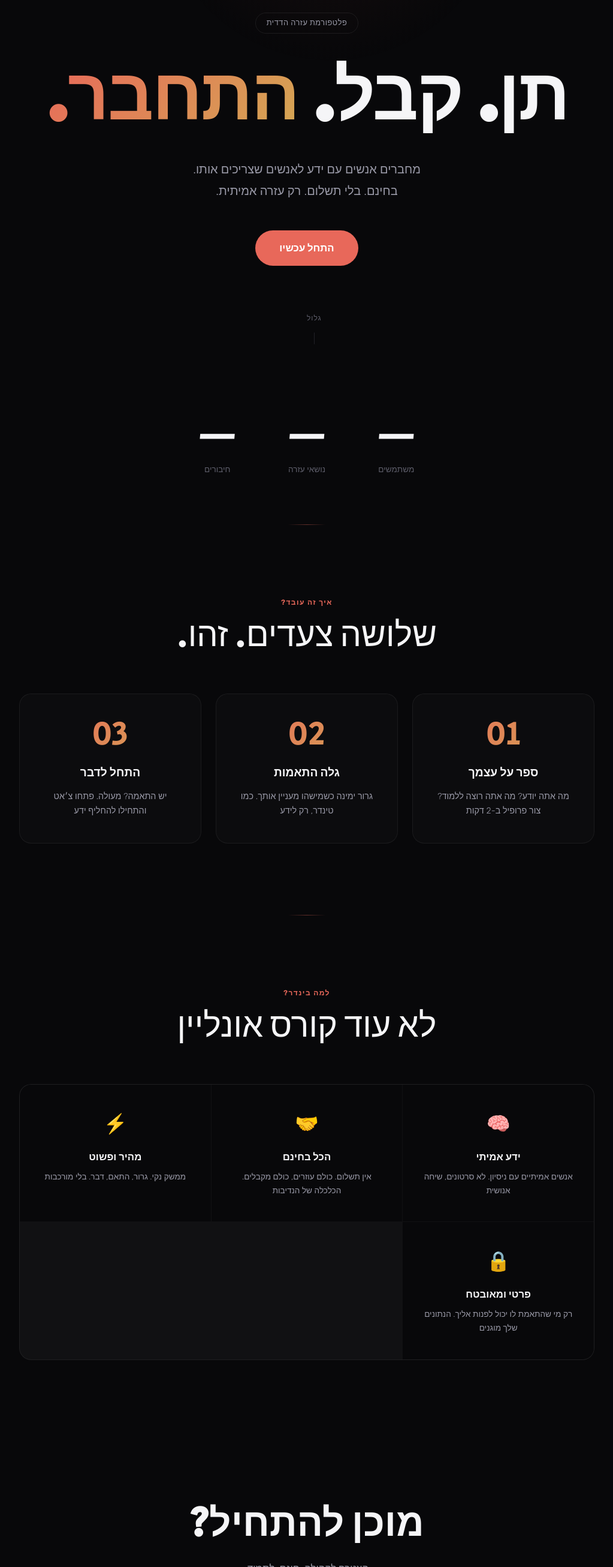
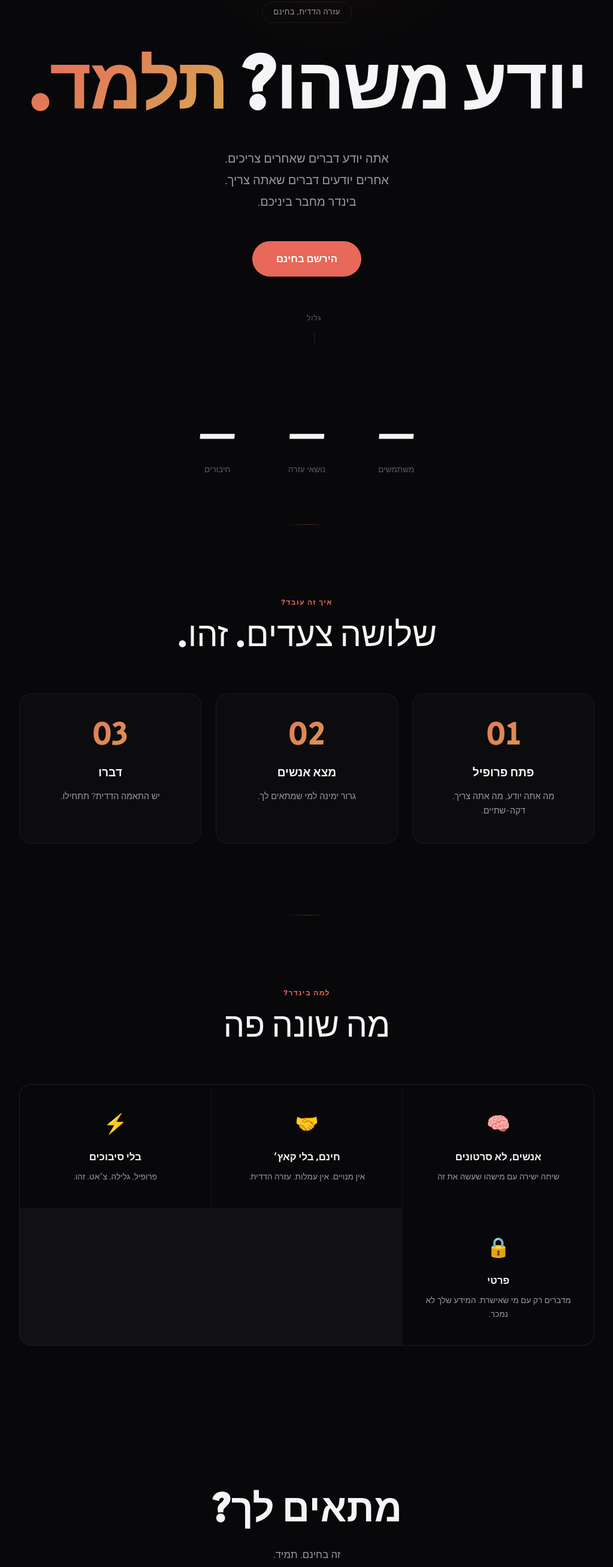
Before and after one commit to barlevari/Binder, a website: page Binder/public/index.html in a window 1280 px wide. Shown: the part 188-2800 px from the top of the page at 60% size, without its empty margins (128-1151 px from the left). Drawn offline with Linux system fonts and the light colour scheme; a script that the page names is missing.

Commit message:
Rewrite all site text — direct, human tone
Replace AI-sounding copy across all pages:
- Landing: steps, features, CTA rewritten (no buzzwords)
- Auth: simpler welcome text
- Onboarding: cleaner step titles and toast messages
- Discover: match popup text
- Matches: empty state and preview text

Co-Authored-By: Claude Opus 4.6 <noreply@anthropic.com>

```diff
--- a/Binder/public/index.html
+++ b/Binder/public/index.html
@@ -3,7 +3,7 @@
 <head>
   <meta charset="UTF-8">
   <meta name="viewport" content="width=device-width, initial-scale=1.0">
-  <meta name="description" content="בינדר - פלטפורמת עזרה הדדית. מצא מישהו שיעזור לך, או עזור למישהו אחר.">
+  <meta name="description" content="בינדר - עזרה הדדית בחינם. מצא מישהו שיעזור לך, או עזור למישהו אחר.">
   <title>בינדר | עזרה הדדית</title>
   <link rel="stylesheet" href="/css/styles.css?v=5">
   <style>
@@ -216,18 +216,19 @@
 
 <!-- Hero -->
 <section class="land-hero">
-  <div class="land-hero-tag">פלטפורמת עזרה הדדית</div>
+  <div class="land-hero-tag">עזרה הדדית, בחינם</div>
   <h1>
-    <span class="word">תן.</span>
-    <span class="word">קבל.</span>
-    <span class="word glow">התחבר.</span>
+    <span class="word">יודע</span>
+    <span class="word">משהו?</span>
+    <span class="word glow">תלמד.</span>
   </h1>
   <p class="land-hero-sub">
-    מחברים אנשים עם ידע לאנשים שצריכים אותו.<br>
-    בחינם. בלי תשלום. רק עזרה אמיתית.
+    אתה יודע דברים שאחרים צריכים.<br>
+    אחרים יודעים דברים שאתה צריך.<br>
+    בינדר מחבר ביניכם.
   </p>
   <div class="land-hero-cta">
-    <a href="/auth.html?tab=signup">התחל עכשיו</a>
+    <a href="/auth.html?tab=signup">הירשם בחינם</a>
   </div>
   <div class="land-scroll-hint">
     <span>גלול</span>
@@ -262,18 +263,18 @@
   <div class="land-steps">
     <div class="land-step reveal delay-1" data-tilt>
       <div class="land-step-num">01</div>
-      <h3>ספר על עצמך</h3>
-      <p>מה אתה יודע? מה אתה רוצה ללמוד? צור פרופיל ב-2 דקות</p>
+      <h3>פתח פרופיל</h3>
+      <p>מה אתה יודע, מה אתה צריך. דקה-שתיים.</p>
     </div>
     <div class="land-step reveal delay-2" data-tilt>
       <div class="land-step-num">02</div>
-      <h3>גלה התאמות</h3>
-      <p>גרור ימינה כשמישהו מעניין אותך. כמו טינדר, רק לידע</p>
+      <h3>מצא אנשים</h3>
+      <p>גרור ימינה למי שמתאים לך.</p>
     </div>
     <div class="land-step reveal delay-3" data-tilt>
       <div class="land-step-num">03</div>
-      <h3>התחל לדבר</h3>
-      <p>יש התאמה? מעולה. פתחו צ׳אט והתחילו להחליף ידע</p>
+      <h3>דברו</h3>
+      <p>יש התאמה הדדית? תתחילו.</p>
     </div>
   </div>
 </section>
@@ -284,37 +285,37 @@
 <section class="land-section" style="text-align:center;">
   <div class="reveal">
     <div class="land-label">למה בינדר?</div>
-    <div class="land-title">לא עוד קורס אונליין</div>
+    <div class="land-title">מה שונה פה</div>
   </div>
   <div class="land-features reveal">
     <div class="land-feature">
       <div class="land-feature-icon">🧠</div>
-      <h3>ידע אמיתי</h3>
-      <p>אנשים אמיתיים עם ניסיון. לא סרטונים, שיחה אנושית</p>
+      <h3>אנשים, לא סרטונים</h3>
+      <p>שיחה ישירה עם מישהו שעשה את זה</p>
     </div>
     <div class="land-feature">
       <div class="land-feature-icon">🤝</div>
-      <h3>הכל בחינם</h3>
-      <p>אין תשלום. כולם עוזרים, כולם מקבלים. הכלכלה של הנדיבות</p>
+      <h3>חינם, בלי קאץ׳</h3>
+      <p>אין מנויים. אין עמלות. עזרה הדדית.</p>
     </div>
     <div class="land-feature">
       <div class="land-feature-icon">⚡</div>
-      <h3>מהיר ופשוט</h3>
-      <p>ממשק נקי. גרור, התאם, דבר. בלי מורכבות</p>
+      <h3>בלי סיבוכים</h3>
+      <p>פרופיל, גלילה, צ׳אט. זהו.</p>
     </div>
     <div class="land-feature">
       <div class="land-feature-icon">🔒</div>
-      <h3>פרטי ומאובטח</h3>
-      <p>רק מי שהתאמת לו יכול לפנות אליך. הנתונים שלך מוגנים</p>
+      <h3>פרטי</h3>
+      <p>מדברים רק עם מי שאישרת. המידע שלך לא נמכר.</p>
     </div>
   </div>
 </section>
 
 <!-- CTA -->
 <section class="land-cta reveal">
-  <h2>מוכן להתחיל?</h2>
-  <p>הצטרף לקהילה. חינם, לתמיד.</p>
-  <a href="/auth.html?tab=signup">הצטרף עכשיו</a>
+  <h2>מתאים לך?</h2>
+  <p>זה בחינם. תמיד.</p>
+  <a href="/auth.html?tab=signup">הירשם</a>
 </section>
 
 <!-- Footer -->
```
Also changed, not shown: Binder/public/auth.html (+5 -6 lines), Binder/public/discover.html (+5 -5 lines), Binder/public/matches.html (+3 -3 lines), Binder/public/onboarding.html (+10 -10 lines).
